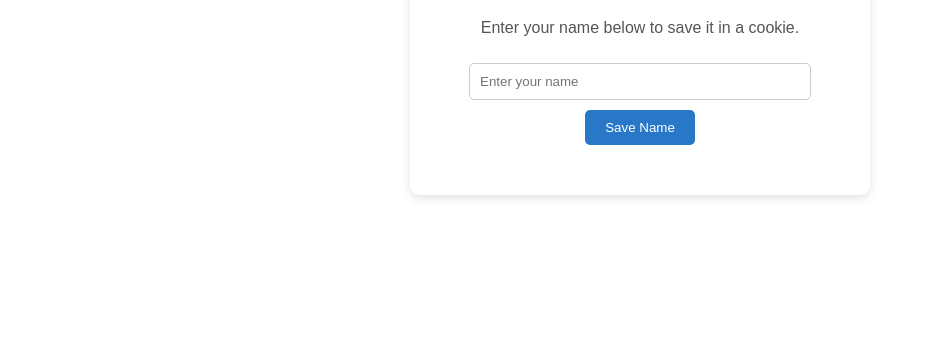
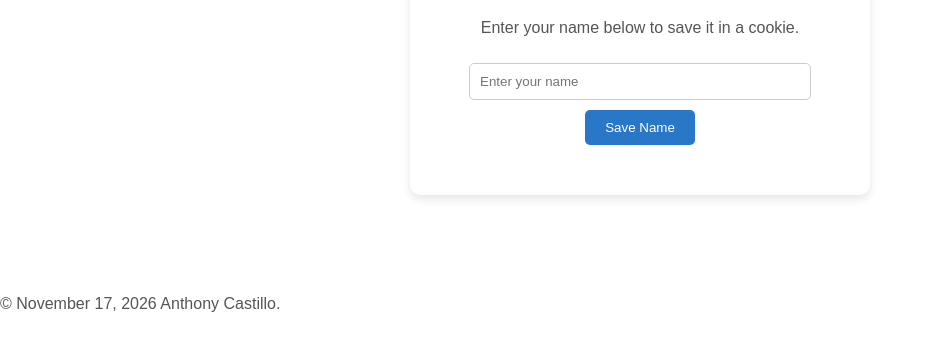
Before and after one commit to Anthony00626/A10, a plain HTML site: page index.html in a window 1280 px wide. Shown: the part 191-542 px from the top of the page, without its empty margins (0-931 px from the left). Drawn offline with Linux system fonts and the light colour scheme.

Commit message:
A10 Added copyright

```diff
--- a/index.html
+++ b/index.html
@@ -15,5 +15,10 @@
         <p id="message"></p>
     </div>
     <script src="script.js"></script>
+
+    <footer>
+        <p>&copy; November 17, 2026 Anthony Castillo.</p>
+    </footer>
+
 </body>
 </html>
```
